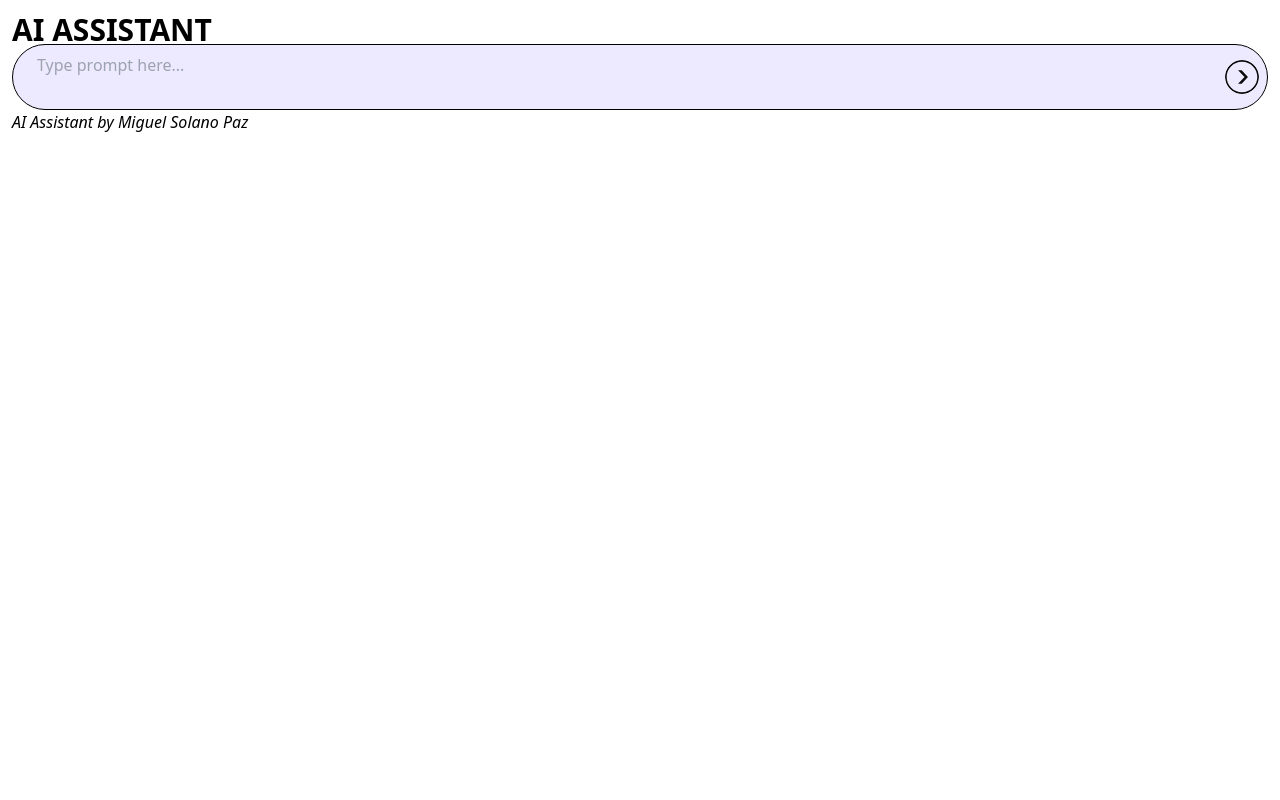
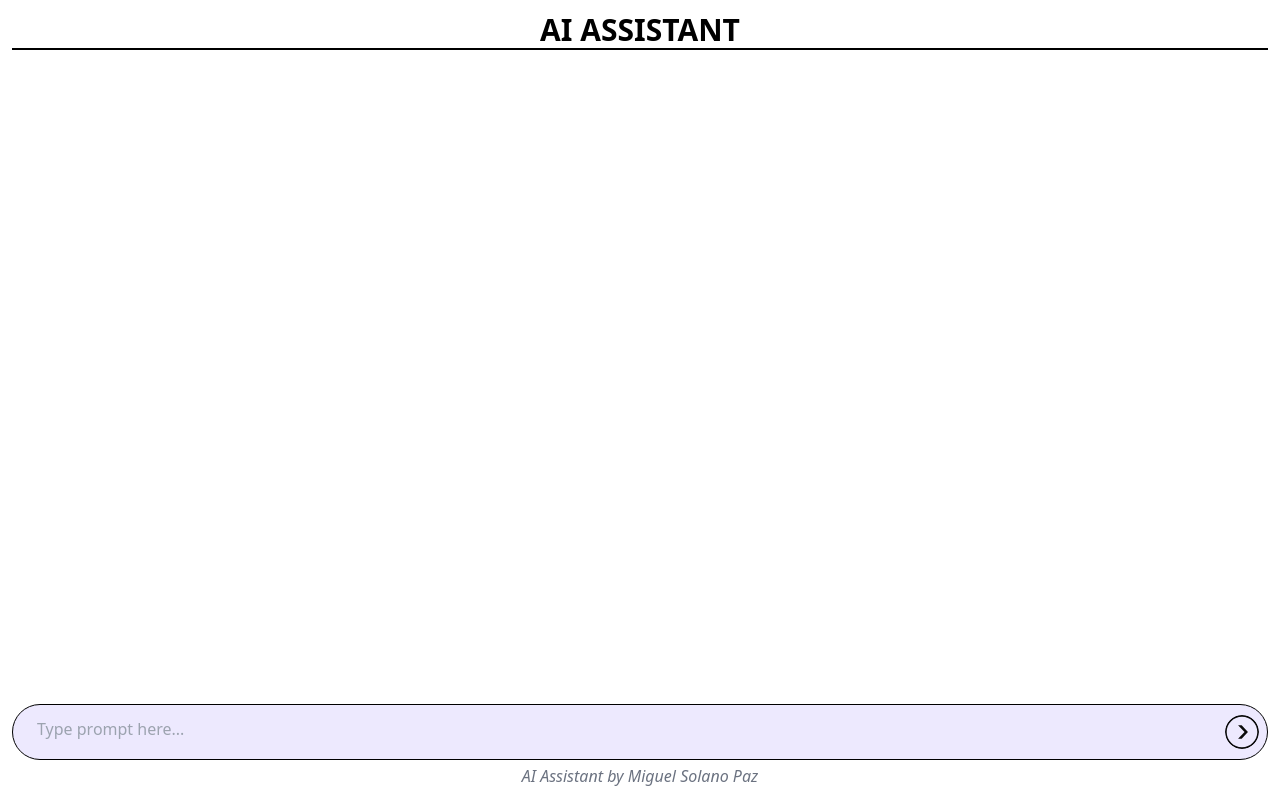
Before and after one commit to Traorasp/AIAssistant, a Next.js app in the folder ai-assistant/: page / in a window 1280 px wide. Built offline with nearby package versions, Linux system fonts and the light colour scheme.

Commit message:
Added styling and completed the messageboard and messages components

```diff
--- /dev/null
+++ b/ai-assistant/src/app/Components/Message.js
@@ -0,0 +1,21 @@
+const Message = (props) => {
+
+    const {sender, message} = props
+
+    const sharedCSS = "p-2 border border-black rounded-2xl max-w-full "
+
+    const userCSS = "bg-violet-100 text-end w-fit " + sharedCSS
+    const botCSS = "bg-violet-300 " + sharedCSS
+
+    const textToSide = sender === 0 ? "flex justify-end" : "flex justify-start"
+
+    return (
+        <div className={textToSide}>
+            <div className={sender === 0 ? userCSS : botCSS}>
+            {message}
+            </div>
+        </div>
+    )
+}
+
+export default Message
--- a/ai-assistant/src/app/Components/MessageBoard.js
+++ b/ai-assistant/src/app/Components/MessageBoard.js
@@ -1,7 +1,26 @@
-const MessageBoard = () => {
+import { useEffect } from "react"
+import Message from "./Message"
+
+const MessageBoard = (props) => {
+
+    const { messages } = props
+
+    useEffect(() => {
+        const messageBoard = document.getElementById("messageBoard")
+        messageBoard.scrollTop = messageBoard.scrollHeight
+
+
+    }, [messages])
+
+
+
     return (
-        <div>
-
+        <div id="messageBoard" className="flex flex-col gap-2 my-4 h-full h-auto w-full overflow-scroll hidebar">
+            {
+                messages ? messages.map((message, count) => (
+                    <Message key={message[0] + "-" + count} sender={message[0]} message={message[1]} />
+                )) : ""
+            }
         </div>
     )
 }
--- a/ai-assistant/src/app/Components/TextBar.js
+++ b/ai-assistant/src/app/Components/TextBar.js
@@ -1,5 +1,5 @@
 import Image from "next/image"
-import { useEffect, useState } from "react"
+import { useEffect, useRef, useState } from "react"
 
 const TextBar = (prop) => {
 
@@ -7,23 +7,41 @@ const TextBar = (prop) => {
 
     const [prompt, setPrompt] = useState("")
     const changePrompt = (e) => setPrompt(e.target.value)
+    const buttonRef = useRef(null)
 
     useEffect(() => {
 
     }, [prompt])
 
+    const handleKeyPress = (event) => {
+        if(event.key === 'Enter') {
+            buttonRef.current.click()
+            event.preventDefault()
+        }
+    }
+
+    useEffect(() => {
+        const textBar = document.getElementById('promptInput')
+        textBar.addEventListener('keypress', handleKeyPress)
+
+        return () => {
+            textBar.removeEventListener('keypress', handleKeyPress)
+        }
+    }, [])
+
     const sendPrompt = () => {
+        if(prompt.trim() === "") return
         //Display propmt on message board and clear bar
-        addMessage(prompt)
+        addMessage([0, prompt])
         const inputBar = document.getElementById("promptInput")
         inputBar.value = ""
 
-        //Do API stuff
+        //API stuff
 
     }
 
     return (
-        <div className="border border-black bg-violet-100 px-2 flex justify-between rounded-full">
+        <div className="border border-black bg-violet-100 px-2 py-1 flex justify-between rounded-full h-14">
             <textarea
                 id="promptInput"
                 name="prompt"
@@ -32,11 +50,11 @@ const TextBar = (prop) => {
                 autoFocus="True"
                 maxLength={3000}
                 onChange={changePrompt}
-                className=" resize-none w-full mx-2 p-2 outline-none bg-transparent"
+                className="hidebar resize-none w-full mx-2 p-2 outline-none bg-transparent"
                 >
                 {prompt}
             </textarea>
-            <button onClick={sendPrompt}>
+            <button ref={buttonRef} id="promptButton" onClick={sendPrompt}>
                 <Image className="grow" src="/images/arrow.svg" alt="Send arrow" width={35} height={35}/>
             </button>
         </div>
--- a/ai-assistant/src/app/globals.css
+++ b/ai-assistant/src/app/globals.css
@@ -15,3 +15,14 @@
 .grow:active {
   background-color: #8f73ff;
 }
+
+/* Hide scrollbar for Chrome, Safari and Opera */
+.hidebar::-webkit-scrollbar {
+  display: none;
+}
+
+/* Hide scrollbar for IE, Edge and Firefox */
+.hidebar {
+  -ms-overflow-style: none;  /* IE and Edge */
+  scrollbar-width: none;  /* Firefox */
+}
--- a/ai-assistant/src/app/page.js
+++ b/ai-assistant/src/app/page.js
@@ -17,14 +17,14 @@ export default function Home() {
   }, [messages])
 
   return (
-    <main className="flex flex-col p-3">
+    <main className="flex flex-col p-3 h-screen">
       <div className="h-8">
-        <h1 className=" font-bold text-3xl">AI ASSISTANT</h1>
+        <h1 className="font-bold text-3xl text-center border-b-2 border-black">AI ASSISTANT</h1>
       </div>
-      <MessageBoard />
+      <MessageBoard messages={messages} />
       <TextBar addMessage={addMessage}/>
       <div>
-        <p className="font-thin italic">AI Assistant by Miguel Solano Paz</p>
+        <p className="font-thin italic text-center text-gray-500 mt-1">AI Assistant by Miguel Solano Paz</p>
       </div>
     </main>
   );
```
